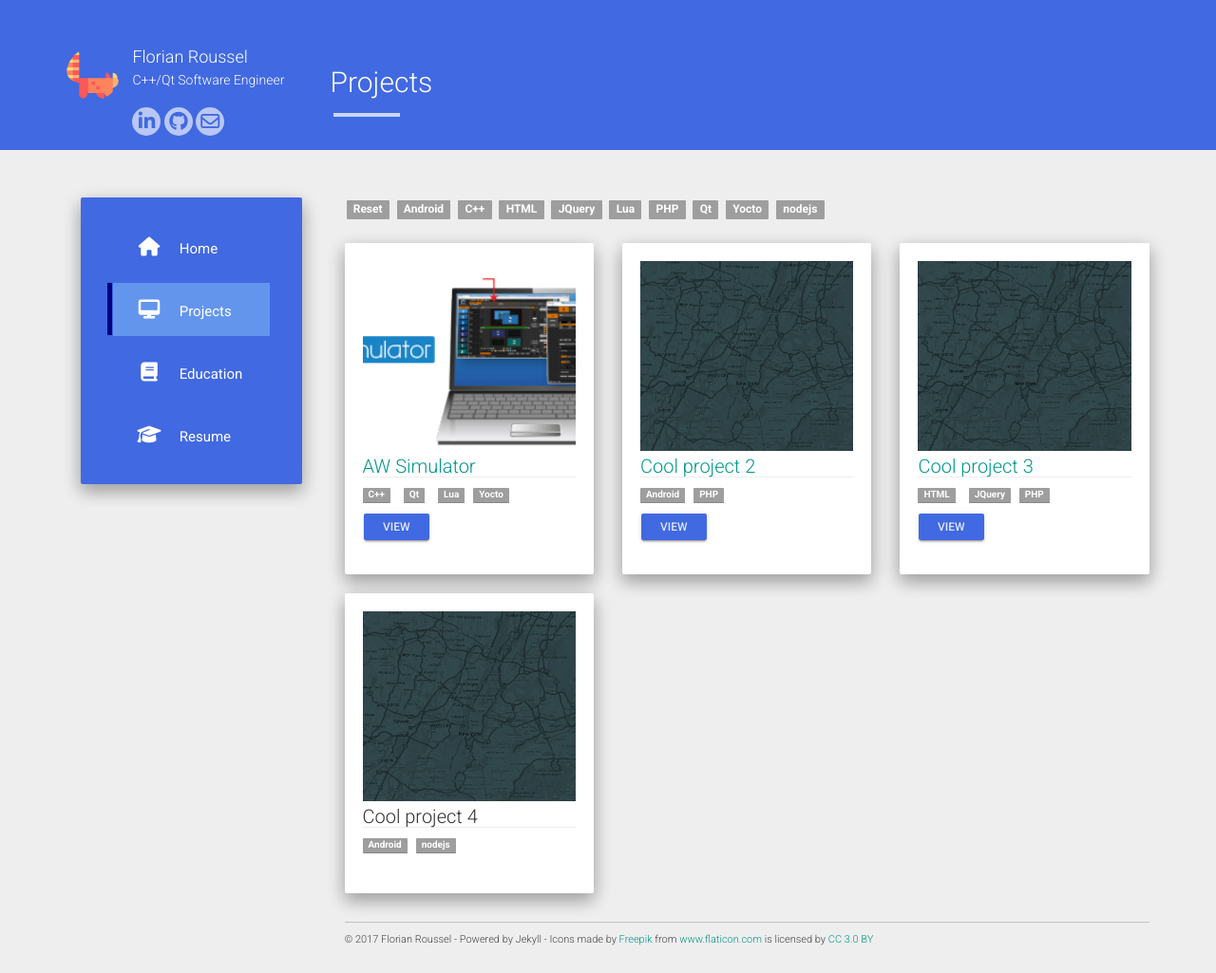
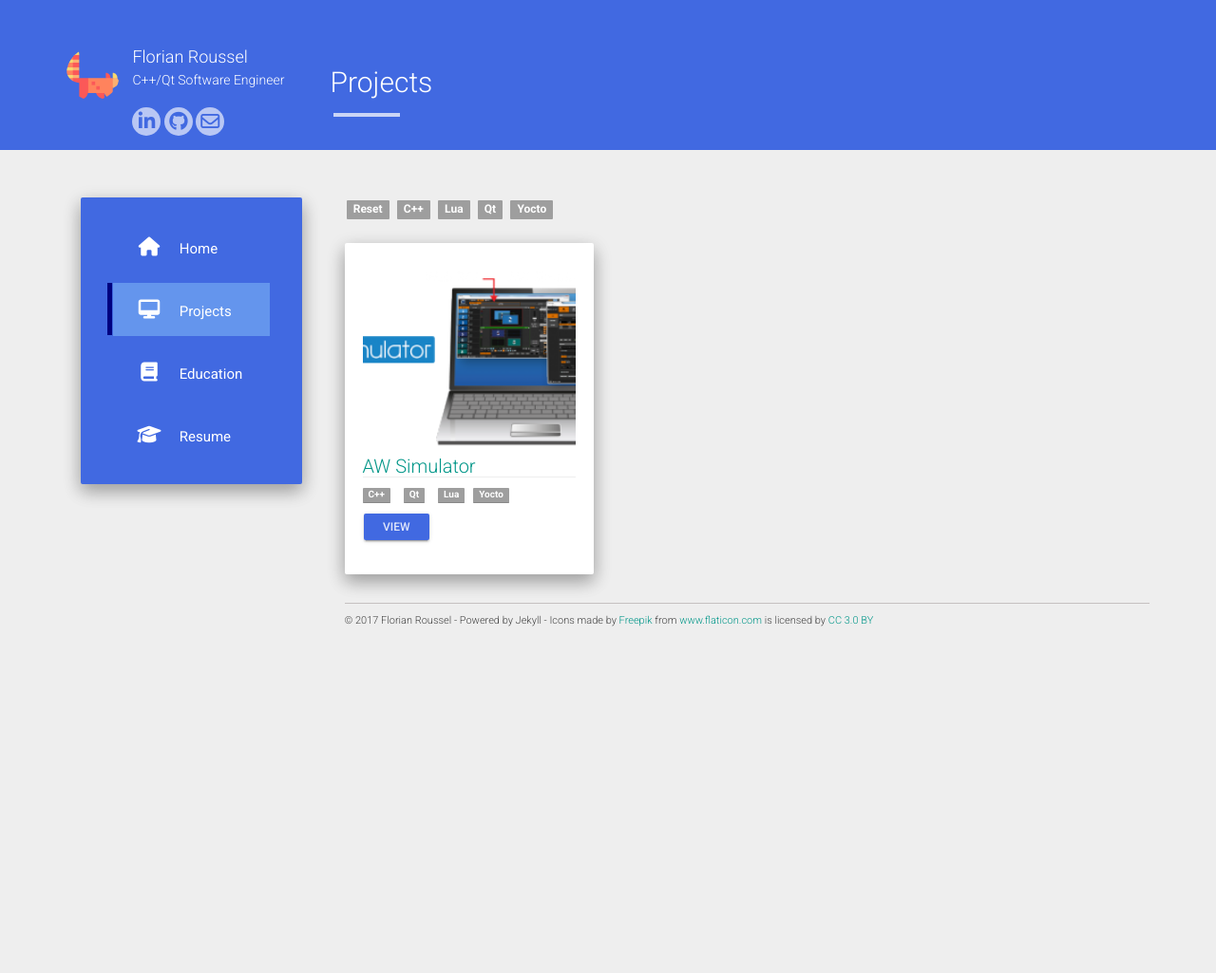
Before and after one commit to clement-roblot/karlito139.github.io, a Jekyll site: the page built from projects.md, in a window 1280 px wide. Shown: the whole page at 95% size. Built offline with Jekyll 4.4.1, drawn with Linux system fonts in a browser that asks for light colours; nearby versions of some CDN libraries; after the commit the page ends 900 px from its top, so only the background shows below that.

Commit message:
- Suppression des projets d'exemples.

```diff
--- a/_data/projects.json
+++ b/_data/projects.json
@@ -3,28 +3,6 @@
 		"name": "AW Simulator",
 		"image": "awsimulator.png",
 		"url": "/projects/awsimulator.html",
-		"date": "Apr 2017",
 		"tags": ["C++","Qt","Lua","Yocto"]
-	},
-	{
-		"name": "Cool project 2",
-		"image": "placeholder.jpg",
-		"url": "#",
-		"date": "May 2014",
-		"tags": ["Android","PHP"]
-	},
-	{
-		"name": "Cool project 3",
-		"image": "placeholder.jpg",
-		"url": "#",
-		"date": "June 2014",
-		"tags": ["HTML","JQuery","PHP"]
-	},
-	{
-		"name": "Cool project 4",
-		"image": "placeholder.jpg",
-		"date": "Oct 2016",
-		"tags": ["Android","nodejs"]
 	}
-
 ]
```
